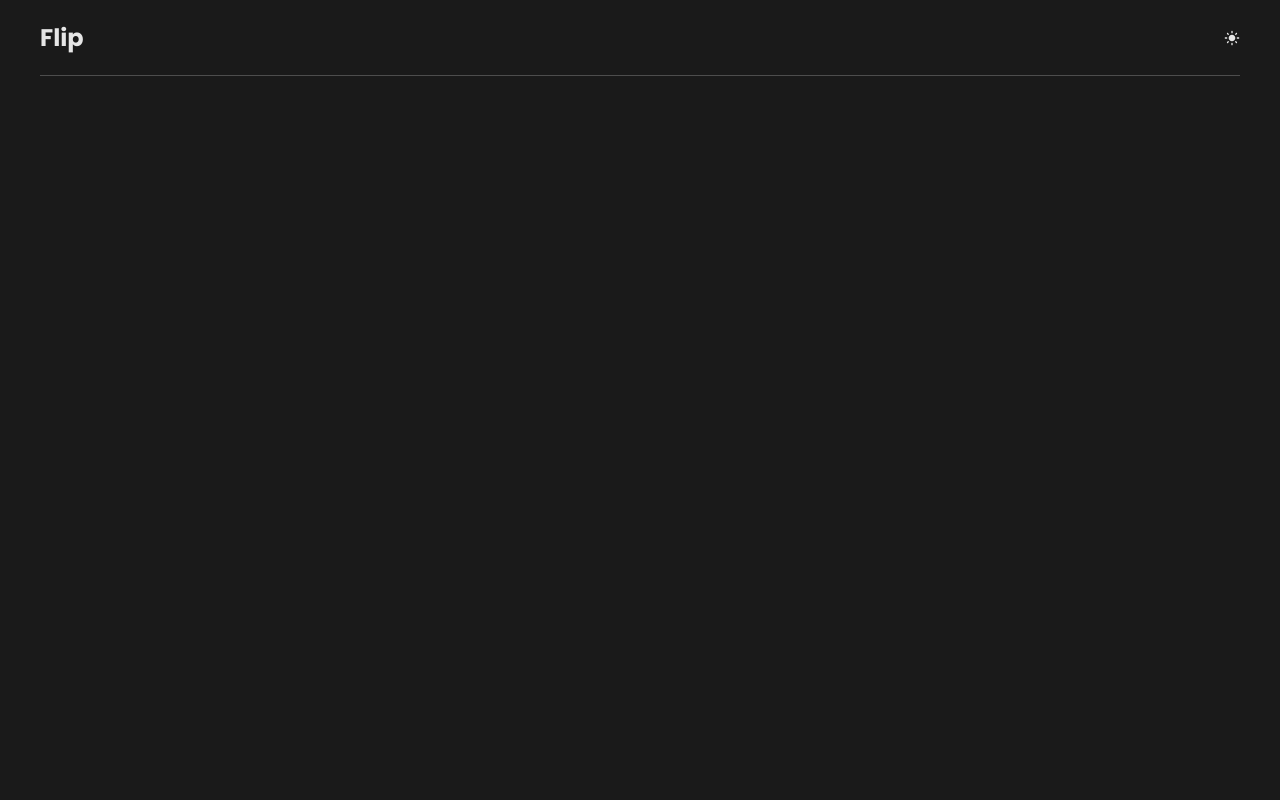
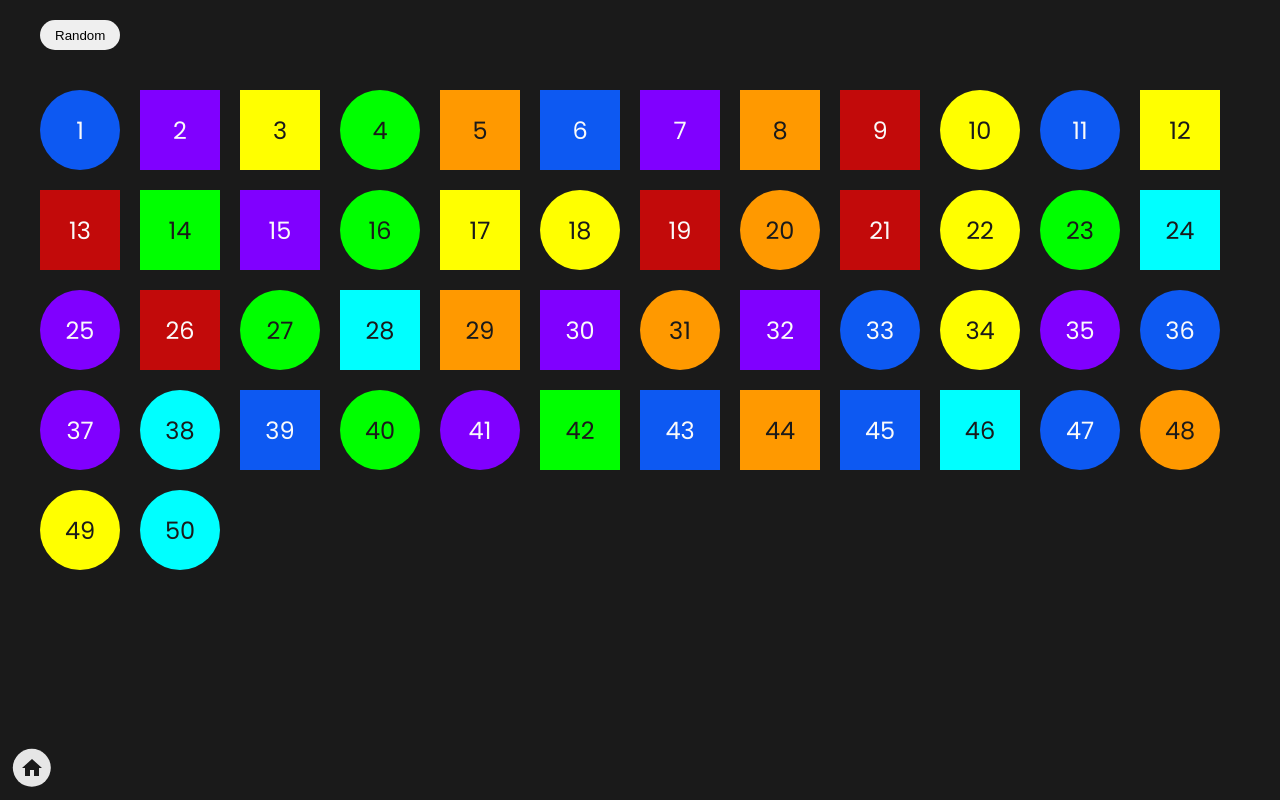
Before and after one commit to BijanProgrammerWebsites/playground-flip, an Angular app: page /abstract-shapes-sorter in a window 1280 px wide. Before the commit this address led to /. Built offline with nearby package versions, Linux system fonts and the light colour scheme.

Commit message:
[ADD] abstract shapes sorter

```diff
--- a/src/app/app-routing.module.ts
+++ b/src/app/app-routing.module.ts
@@ -2,9 +2,11 @@
 import {RouterModule, Routes} from '@angular/router';
 
 import {HomeComponent} from './pages/home/home.component';
+import {AbstractShapesSorterComponent} from './pages/abstract-shapes-sorter/abstract-shapes-sorter.component';
 
 const routes: Routes = [
     {path: '', pathMatch: 'full', component: HomeComponent},
+    {path: 'abstract-shapes-sorter', component: AbstractShapesSorterComponent},
     {path: '*', redirectTo: ''},
 ];
 
--- a/src/app/components/header/header.component.html
+++ b/src/app/components/header/header.component.html
@@ -1,6 +1,7 @@
+<ng-container *ngIf="isInHome">
     <header>
         <div class="logo">
-        <a routerLinkActive="active" routerLink="/">Flip</a>
+            <a routerLinkActive="active" routerLink="/">Intersection Observer</a>
         </div>
 
         <div class="icon-wrapper" (click)="themeService.toggleTheme()">
@@ -8,3 +9,12 @@
             <icon-light-mode class="icon" *ngIf="themeService.theme === Theme.DARK"></icon-light-mode>
         </div>
     </header>
+</ng-container>
+
+<ng-container *ngIf="!isInHome">
+    <header class="minimal">
+        <a class="icon-wrapper" routerLink="/">
+            <icon-home></icon-home>
+        </a>
+    </header>
+</ng-container>
--- a/src/app/components/header/header.component.scss
+++ b/src/app/components/header/header.component.scss
@@ -5,6 +5,7 @@
     gap: 2rem;
 
     padding-block: var(--shell--padding);
+    padding-inline: var(--full-width-padding-inline);
 
     border-bottom: 1px solid var(--color--separator);
 
@@ -58,4 +59,34 @@
             }
         }
     }
+
+    &.minimal {
+        position: fixed;
+        bottom: var(--shell--padding);
+        left: var(--shell--padding);
+        z-index: 1;
+
+        border: none;
+
+        padding: 0;
+
+        .icon-wrapper {
+            color: var(--color--default-background);
+
+            font-size: 2.4rem;
+
+            &::before {
+                background-color: var(--color--default-foreground);
+                opacity: 1;
+            }
+
+            &:hover {
+                color: var(--color--default-foreground);
+
+                &::before {
+                    background-color: var(--color--default-background);
+                }
+            }
+        }
+    }
 }
--- a/src/app/icons/icons.module.ts
+++ b/src/app/icons/icons.module.ts
@@ -2,11 +2,12 @@
 import {CommonModule} from '@angular/common';
 
 import {DarkModeComponent} from './dark-mode/dark-mode.component';
+import {HomeComponent} from './home/home.component';
 import {LightModeComponent} from './light-mode/light-mode.component';
 
 @NgModule({
-    declarations: [DarkModeComponent, LightModeComponent],
+    declarations: [DarkModeComponent, HomeComponent, LightModeComponent],
     imports: [CommonModule],
-    exports: [DarkModeComponent, LightModeComponent],
+    exports: [DarkModeComponent, HomeComponent, LightModeComponent],
 })
 export class IconsModule {}
--- /dev/null
+++ b/src/app/pages/abstract-shapes-sorter/abstract-shapes-sorter.component.html
@@ -0,0 +1,9 @@
+<div #body class="body">
+    <div class="buttons">
+        <button (click)="randomButtonClickHandler()">Random</button>
+    </div>
+
+    <div class="shapes">
+        <div *ngFor="let shape of shapes" class="shape" [ngClass]="[shape.variant, shape.color]">{{ shape.value }}</div>
+    </div>
+</div>
--- /dev/null
+++ b/src/app/pages/abstract-shapes-sorter/abstract-shapes-sorter.component.scss
@@ -0,0 +1,67 @@
+.body {
+    display: flex;
+    flex-direction: column;
+    gap: 4rem;
+
+    .shapes {
+        display: flex;
+        flex-wrap: wrap;
+	    align-items: center;
+        gap: 2rem;
+
+        .shape {
+            display: grid;
+            place-items: center;
+
+            width: 8rem;
+            aspect-ratio: 1 / 1;
+
+            font-size: 2.4rem;
+
+            &.SQUARE {
+            }
+
+            &.CIRCLE {
+                border-radius: 999rem;
+            }
+
+            &.RED {
+                background-color: hsl(0, 90%, 40%);
+	            color: hsl(0, 0%, 98%);
+            }
+
+            &.ORANGE {
+                background-color: hsl(36, 100%, 50%);
+                color: hsl(0, 0%, 10%);
+            }
+
+            &.YELLOW {
+                background-color: hsl(60, 100%, 50%);
+                color: hsl(0, 0%, 10%);
+            }
+
+            &.GREEN {
+                background-color: hsl(120, 100%, 50%);
+	            color: hsl(0, 0%, 10%);
+            }
+
+            &.CYAN {
+                background-color: hsl(180, 100%, 50%);
+                color: hsl(0, 0%, 10%);
+            }
+
+            &.BLUE {
+                background-color: hsl(220, 90%, 50%);
+                color: hsl(0, 0%, 98%);
+            }
+
+            &.PURPLE {
+                background-color: hsl(270, 100%, 50%);
+                color: hsl(0, 0%, 98%);
+            }
+        }
+    }
+
+    .buttons {
+    }
+}
--- /dev/null
+++ b/src/app/pages/abstract-shapes-sorter/abstract-shapes-sorter.component.ts
@@ -0,0 +1,118 @@
+import {ChangeDetectorRef, Component, ElementRef, ViewChild} from '@angular/core';
+
+interface Shape {
+    variant: ShapeVariant;
+    color: ShapeColor;
+    value: number;
+}
+
+enum ShapeVariant {
+    SQUARE,
+    CIRCLE,
+}
+
+enum ShapeColor {
+    RED,
+    ORANGE,
+    YELLOW,
+    GREEN,
+    CYAN,
+    BLUE,
+    PURPLE,
+}
+
+@Component({
+    selector: 'app-abstract-shapes-sorter',
+    templateUrl: './abstract-shapes-sorter.component.html',
+    styleUrls: ['./abstract-shapes-sorter.component.scss'],
+})
+export class AbstractShapesSorterComponent {
+    private static readonly SHAPES_COUNT: number = 50;
+    private static readonly ANIMATION_DURATION: number = 1000;
+    private static readonly EASING: string = 'cubic-bezier(0.68, -0.55, 0.27, 1.55)';
+
+    @ViewChild('body') private body!: ElementRef<HTMLElement>;
+
+    public shapes!: Shape[];
+
+    public constructor(private changeDetectorRef: ChangeDetectorRef) {
+        this.initShapes();
+    }
+
+    public randomButtonClickHandler(): void {
+        const first = this.getBoundingClientRects();
+
+        this.randomizeShapes();
+        this.changeDetectorRef.detectChanges();
+
+        const last = this.getBoundingClientRects();
+
+        this.play(first, last);
+    }
+
+    private static generateRandomIndex(length: number = AbstractShapesSorterComponent.SHAPES_COUNT): number {
+        return Math.floor(Math.random() * length);
+    }
+
+    private initShapes(): void {
+        this.shapes = [];
+
+        for (let i = 0; i < AbstractShapesSorterComponent.SHAPES_COUNT; i++) {
+            const variant = Object.values(ShapeVariant)[
+                AbstractShapesSorterComponent.generateRandomIndex(2)
+            ] as ShapeVariant;
+            const color = Object.values(ShapeColor)[AbstractShapesSorterComponent.generateRandomIndex(7)] as ShapeColor;
+
+            this.shapes.push({variant, color, value: i + 1});
+        }
+    }
+
+    private play(first: {[key: number]: DOMRect}, last: {[key: number]: DOMRect}): void {
+        const invert: {[key: number]: {x: number; y: number}} = [];
+        for (let i = 1; i <= AbstractShapesSorterComponent.SHAPES_COUNT; i++) {
+            invert[i] = {
+                x: first[i].left - last[i].left,
+                y: first[i].top - last[i].top,
+            };
+        }
+
+        const elements = this.shapeElements();
+        elements.forEach((element, i) => {
+            const {value} = this.shapes[i];
+
+            element.animate(
+                [{transform: `translate(${invert[value].x}px, ${invert[value].y}px)`}, {transform: 'translate(0)'}],
+                {
+                    duration: AbstractShapesSorterComponent.ANIMATION_DURATION,
+                    easing: AbstractShapesSorterComponent.EASING,
+                }
+            );
+        });
+    }
+
+    private getBoundingClientRects(): {[key: number]: DOMRect} {
+        const elements = this.shapeElements();
+
+        const result: {[key: number]: DOMRect} = {};
+        elements.forEach((element, i) => {
+            result[this.shapes[i].value] = element.getBoundingClientRect();
+        });
+
+        return result;
+    }
+
+    private randomizeShapes(): void {
+        for (let i = 0; i < 100; i++) {
+            const firstIndex = AbstractShapesSorterComponent.generateRandomIndex();
+            const secondIndex = AbstractShapesSorterComponent.generateRandomIndex();
+
+            const temp = this.shapes[firstIndex];
+            this.shapes[firstIndex] = this.shapes[secondIndex];
+            this.shapes[secondIndex] = temp;
+        }
+    }
+
+    private shapeElements(): HTMLElement[] {
+        return Array.from(this.body.nativeElement.querySelectorAll('.shape'));
+    }
+}
--- a/src/app/pages/home/home.component.html
+++ b/src/app/pages/home/home.component.html
@@ -1,3 +1,11 @@
 <div class="wrapper">
-    <h1>Hello, friend!</h1>
+    <h1>Demos:</h1>
+
+    <nav>
+        <ul>
+            <li *ngFor="let demo of demos">
+                <a [routerLink]="demo.link">{{ demo.title }}</a>
+            </li>
+        </ul>
+    </nav>
 </div>
--- a/src/app/pages/home/home.component.scss
+++ b/src/app/pages/home/home.component.scss
@@ -0,0 +1,37 @@
+.wrapper {
+    --gap: 2rem;
+
+    padding-block: var(--shell--padding);
+
+    nav {
+        ul {
+            display: flex;
+            flex-wrap: wrap;
+            gap: 4rem;
+
+            li {
+                flex-grow: 1;
+
+                a {
+                    color: var(--color--default-foreground);
+                    box-shadow: var(--box-shadow--subtle);
+
+                    display: block;
+
+                    padding: 2rem;
+
+                    font-size: 3.6rem;
+                    font-weight: 700;
+                    text-align: center;
+
+                    &:hover {
+                        --outline-size: 4px;
+
+                        background-color: var(--color--primary);
+                        color: var(--color--primary-opposite);
+                    }
+                }
+            }
+        }
+    }
+}
--- a/src/app/pages/home/home.component.ts
+++ b/src/app/pages/home/home.component.ts
@@ -5,4 +5,6 @@
     templateUrl: './home.component.html',
     styleUrls: ['./home.component.scss'],
 })
-export class HomeComponent {}
+export class HomeComponent {
+    public demos: {title: string; link: string}[] = [{title: 'Abstract Shapes Sorter', link: 'abstract-shapes-sorter'}];
+}
--- a/src/app/pages/pages.module.ts
+++ b/src/app/pages/pages.module.ts
@@ -6,9 +6,10 @@
 import {ComponentsModule} from '../components/components.module';
 import {PipesModule} from '../pipes/pipes.module';
 import {RouterModule} from '@angular/router';
+import {AbstractShapesSorterComponent} from './abstract-shapes-sorter/abstract-shapes-sorter.component';
 
 @NgModule({
-    declarations: [HomeComponent],
+    declarations: [HomeComponent, AbstractShapesSorterComponent],
     imports: [CommonModule, PipesModule, ComponentsModule, RouterModule],
 })
 export class PagesModule {}
```
Also changed, not shown: src/app/icons/home/home.component.ts (added, +7 -0 lines), src/app/icons/home/home.component.svg (added). Lines whose indentation alone changed are shown as unchanged.
